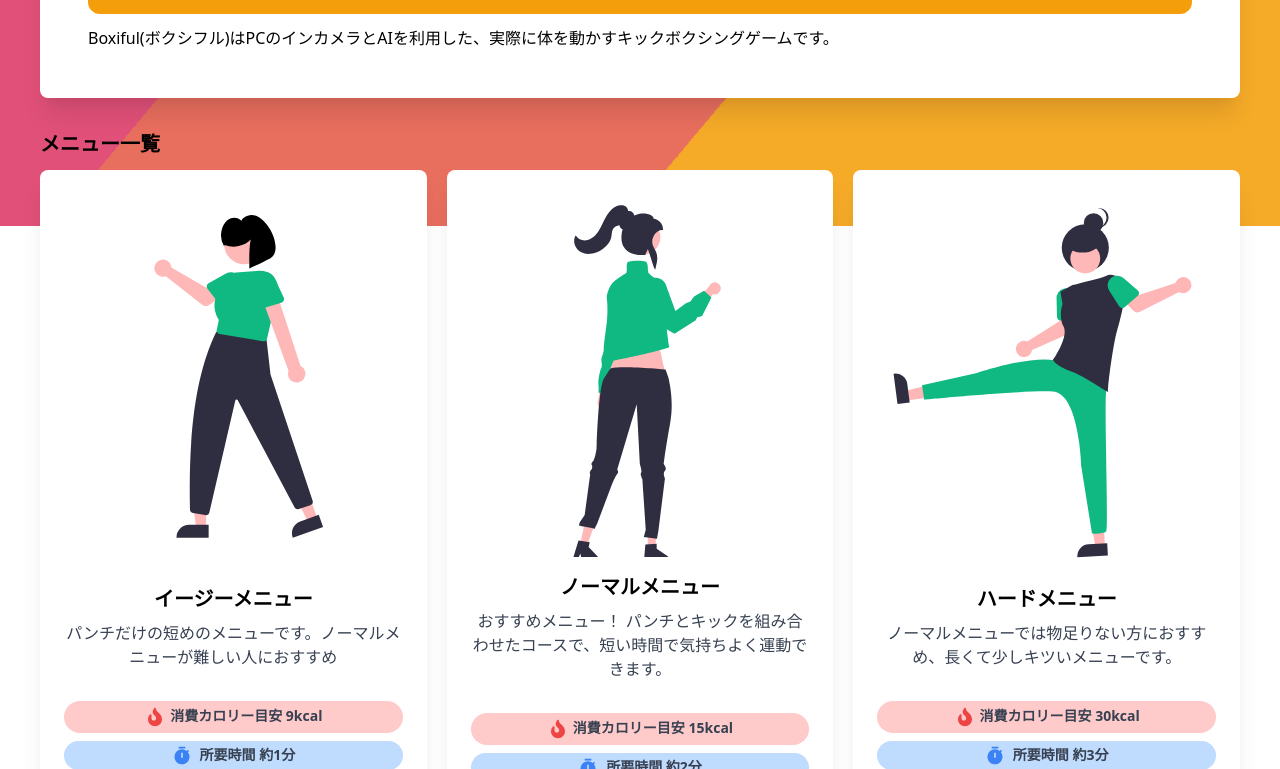
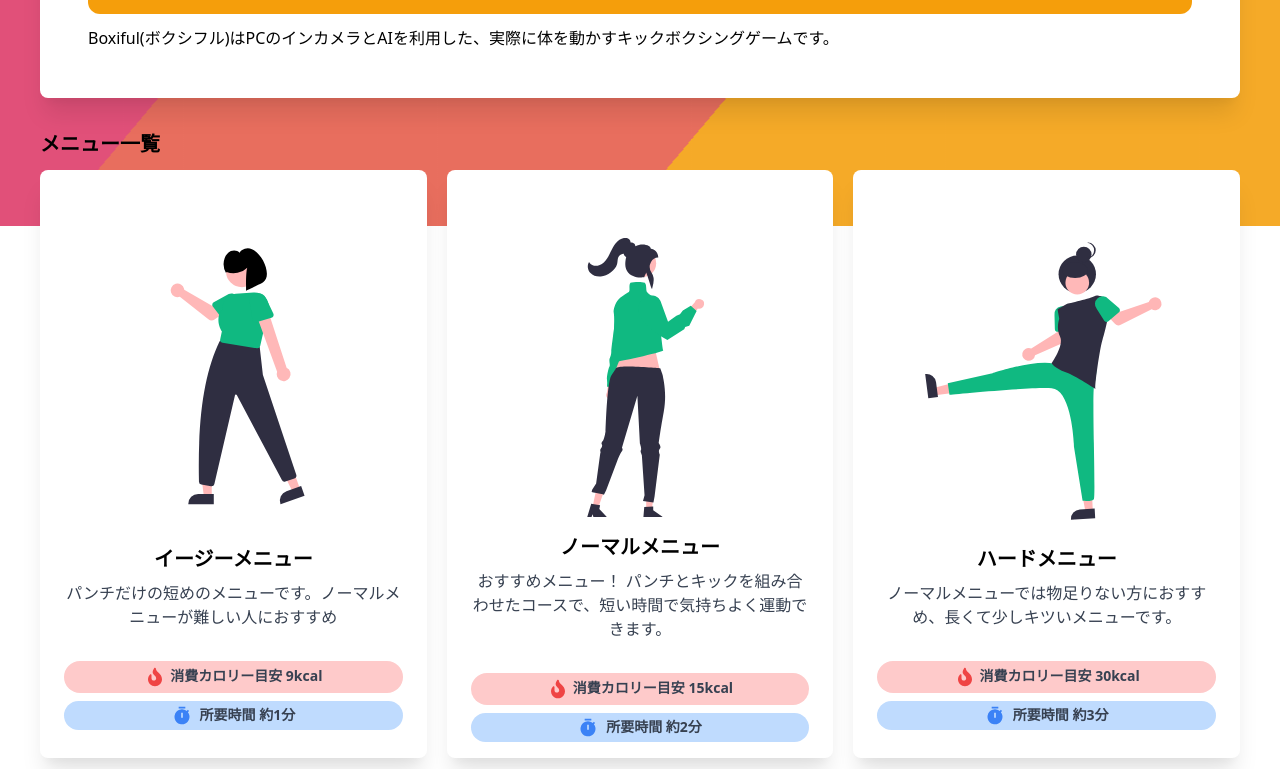
Before and after one commit to masato1230/boxiful, a React (Create React App) app: page / in a window 1280 px wide. Shown: the part 574-1343 px from the top of the page. Built offline with nearby package versions, Linux system fonts and the light colour scheme; what @mediapipe/pose would draw is missing.

Commit message:
change img size at menu card

```diff
--- a/src/components/Status/MenuCard.tsx
+++ b/src/components/Status/MenuCard.tsx
@@ -36,7 +36,7 @@ const MenuCard: React.FC<MenuCardProps> = ({ menuThumbnail, menu }) => {
       className="rounded-lg overflow-hidden shadow-xl bg-white hover:bg-gray-200 hover:shadow-xl-5 focus:outline-none focus:ring-4 focus:ring-yellow-500 focus:ring-opacity-50"
     >
       <img
-        className="h-48 md:h-auto lg:h-auto xl:h-auto 2xl:h-auto xl w-full object-contain"
+        className="px-10 pt-10 h-48 md:h-auto lg:h-auto xl:h-auto 2xl:h-auto xl w-full object-contain"
         src={menuThumbnail}
         alt="Mountain"
       />
```
